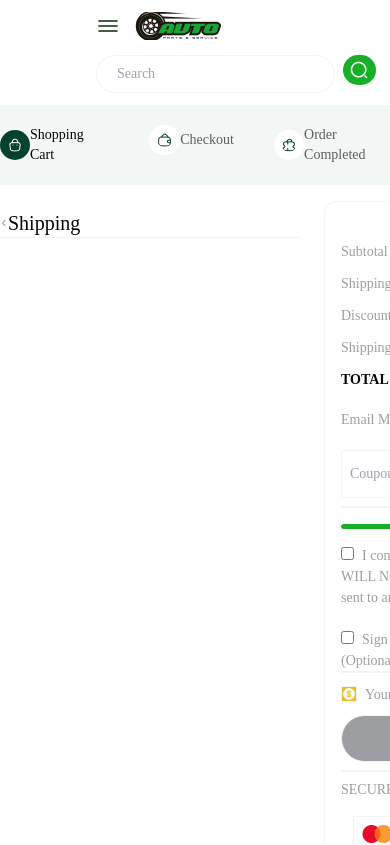
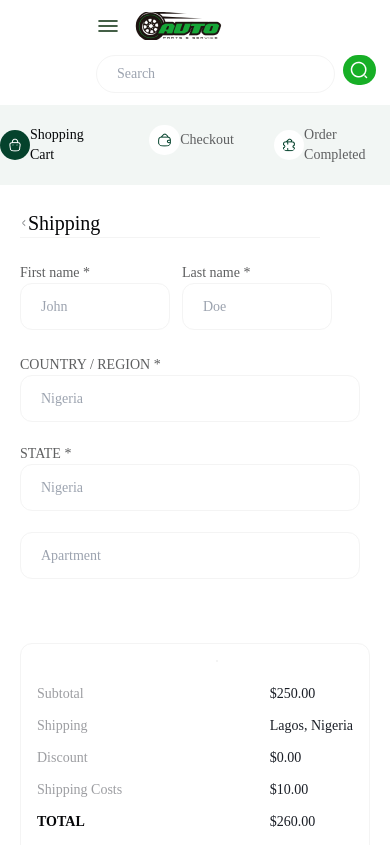
Before and after one commit to favouridoko1/hng-task2-frontend, a React (Vite) app: page /checkout in a window 390 px wide. Shown: the top 845 px of the page. Built offline with nearby package versions, Linux system fonts and the light colour scheme.

Commit message:
Commiting changes

```diff
--- a/src/Components/CheckoutPage/Checkout.jsx
+++ b/src/Components/CheckoutPage/Checkout.jsx
@@ -9,12 +9,12 @@ const Checkout = () => {
     <>
       <Navbar />
 
-    <div className="flex justify-evenly">
+      <div className="flex justify-evenly checkOutContainer">
         <ul className="m-6 yourCartContainer">
           <li className="flex items-center bdBottom">
             <figure>
               <img
-                onClick={() => navigate("/")}
+                onClick={() => navigate("/cart")}
                 src={getImageUrl("headerImages/arrow-left.png")}
                 alt=""
                 className="font-light mr-2 text-grey cursor-pointer"
@@ -25,7 +25,68 @@ const Checkout = () => {
               <span className="ml-80 text-base text-fontColor">(3)</span>
             </h2>
           </li>
+          <li>
+            <form className="flex my-6 gap-3 text-nowrap">
+              <div>
+                <label htmlFor="fname">First name *</label>
+                <br />
+                <input
+                  type="text"
+                  id="fname"
+                  name="fname"
+                  placeholder="John"
+                  className="outline-none borders rounded-xl py-3 px-5 text-black"
+                />
+              </div>
+              <div>
+                <label htmlFor="lname">Last name *</label>
+                <br />
+                <input
+                  type="text"
+                  id="lname"
+                  name="lname"
+                  placeholder="Doe"
+                  className="outline-none borders rounded-xl py-3 px-5"
+                />
+              </div>
+            </form>
+
+            <form className="flex flex-col my-6 gap-3 text-nowrap">
+              <div>
+                <label htmlFor="country"> COUNTRY / REGION *</label>
+                <br />
+                <input
+                  type="text"
+                  id="country"
+                  name="country"
+                  placeholder="Nigeria"
+                  className="outline-none borders rounded-xl py-3 regions px-5 text-black"
+                />{" "}
+                <br />
+                <br />
+                <label htmlFor="country"> STATE *</label>
+                <br />
+                <input
+                  type="text"
+                  id="state"
+                  name="state"
+                  placeholder="Nigeria"
+                  className="outline-none borders rounded-xl py-3 regions px-5 text-black"
+                />
+                <br />
+                <br />
+                <input
+                  type="text"
+                  id="state"
+                  name="apartment"
+                  placeholder="Apartment"
+                  className="outline-none borders rounded-xl py-3 regions px-5 text-black"
+                />
+              </div>
+            </form>
+          </li>
         </ul>
+
         <div className="borders rounded-xl my-4 checkoutButtonContainer p-4">
           <ul className="text-sm font-semibold text-black flex justify-between">
             <li className="text-fontColor font-light my-3">
@@ -37,13 +98,13 @@ const Checkout = () => {
               <li className="mt-5">Email Money Transfer</li>
             </li>
             <hr />
-          <li>
+            <li className=" font-light my-3">
               <li className="my-3">$250.00</li>
               <li className="my-3">Lagos, Nigeria</li>
               <li className="my-3">$0.00</li>
               <li className="my-3">$10.00</li>
               <li className="my-3">$260.00</li>
-            <li className="mt-7">
+              <li className="mt-5">
                 <img
                   src={getImageUrl("headerImages/Clip_path_group.png")}
                   alt=""
--- a/src/Components/CheckoutPage/checkout.css
+++ b/src/Components/CheckoutPage/checkout.css
@@ -1,3 +1,5 @@
+
+
 input[type='checkbox'] {
     accent-color: #17AF26;
     /* color: #fff; */
@@ -64,3 +66,45 @@ input[type='checkbox'] {
   .slider.round:before {
     border-radius: 50%;
   }
+
+  ::placeholder {
+    color: red;
+    opacity: 1; /* Firefox */
+  }
+
+  ::-ms-input-placeholder { /* Edge 12 -18 */
+    color: red;
+  }
+
+  .regions {
+    width: 440px;
+  }
+
+  @media screen and (max-width: 862px) {
+    .checkOutContainer {
+      flex-direction: column;
+      justify-content: center;
+      align-items: center;
+    }
+
+    form {
+      max-width: 400px;
+    }
+    .yourCartContainer {
+      flex-shrink: inherit;
+      margin-right: 50px;
+    }
+    #fname {
+      width: 150px;
+    }
+
+    #lname {
+      width: 150px;
+    }
+
+
+
+    .regions {
+      width: 340px;
+    }
+  }
```
Lines whose indentation alone changed are shown as unchanged.
